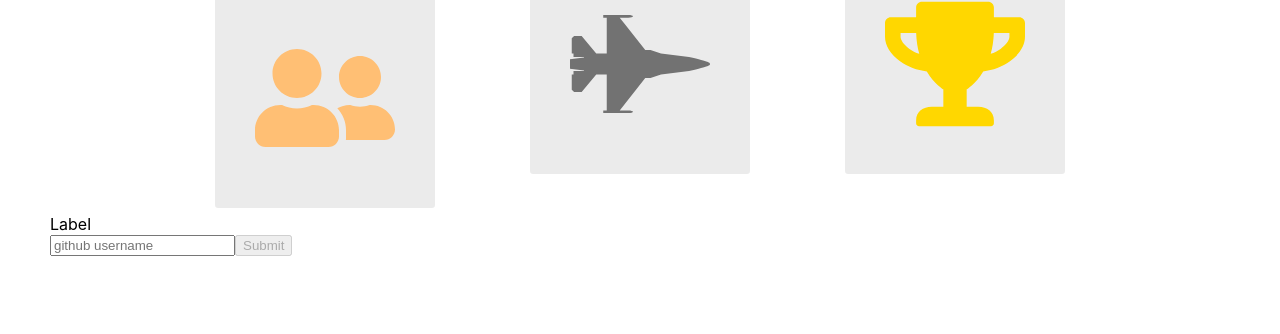
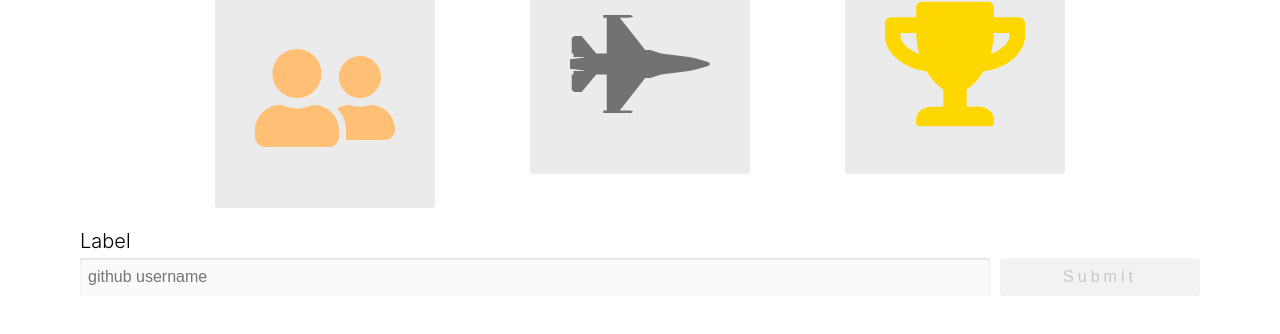
Before and after one commit to jskway/github-battle, a React app: page / in a window 1280 px wide. Shown: the part 232-566 px from the top of the page. Built offline with nearby package versions, Linux system fonts and the light colour scheme.

Commit message:
Add styles for PlayerInput component

```diff
--- a/app/index.css
+++ b/app/index.css
@@ -142,3 +142,67 @@ li {
   padding: 40px;
   border-radius: 3px;
 }
+
+.column {
+  display: flex;
+  flex-direction: column;
+}
+
+.row {
+  display: flex;
+  flex-direction: row;
+}
+.player {
+  flex: 1;
+  margin: 0 20px;
+  padding: 10px;
+}
+
+.player-label {
+  font-size: 20px;
+  margin: 5px 0;
+  font-weight: 300;
+}
+
+.player-inputs input {
+  padding: 8px;
+  font-size: 16px;
+  flex: 2;
+  border-radius: 3px;
+  border: none;
+  box-shadow: inset 0 1px 2px rgba(0, 0, 0, 0.15);
+}
+
+.player-inputs .input-light {
+  background: rgba(0, 0, 0, 0.02);
+}
+
+.player-inputs button {
+  flex: 1;
+  margin-left: 10px;
+}
+
+.btn {
+  padding: 10px;
+  text-decoration: uppercase;
+  letter-spacing: .25em;
+  border-radius: 3px;
+  border: none;
+  font-size: 16px;
+  display: flex;
+  justify-content: center;
+  align-items: center;
+  cursor: pointer;
+  text-decoration: none;
+  max-width: 200px;
+}
+
+.dark-btn {
+  color: #e6e6e6;
+  background: #141414;
+}
+
+.dark-btn:disabled {
+  color: #c7c7c7;
+  background: #f2f2f2;
+}
```
